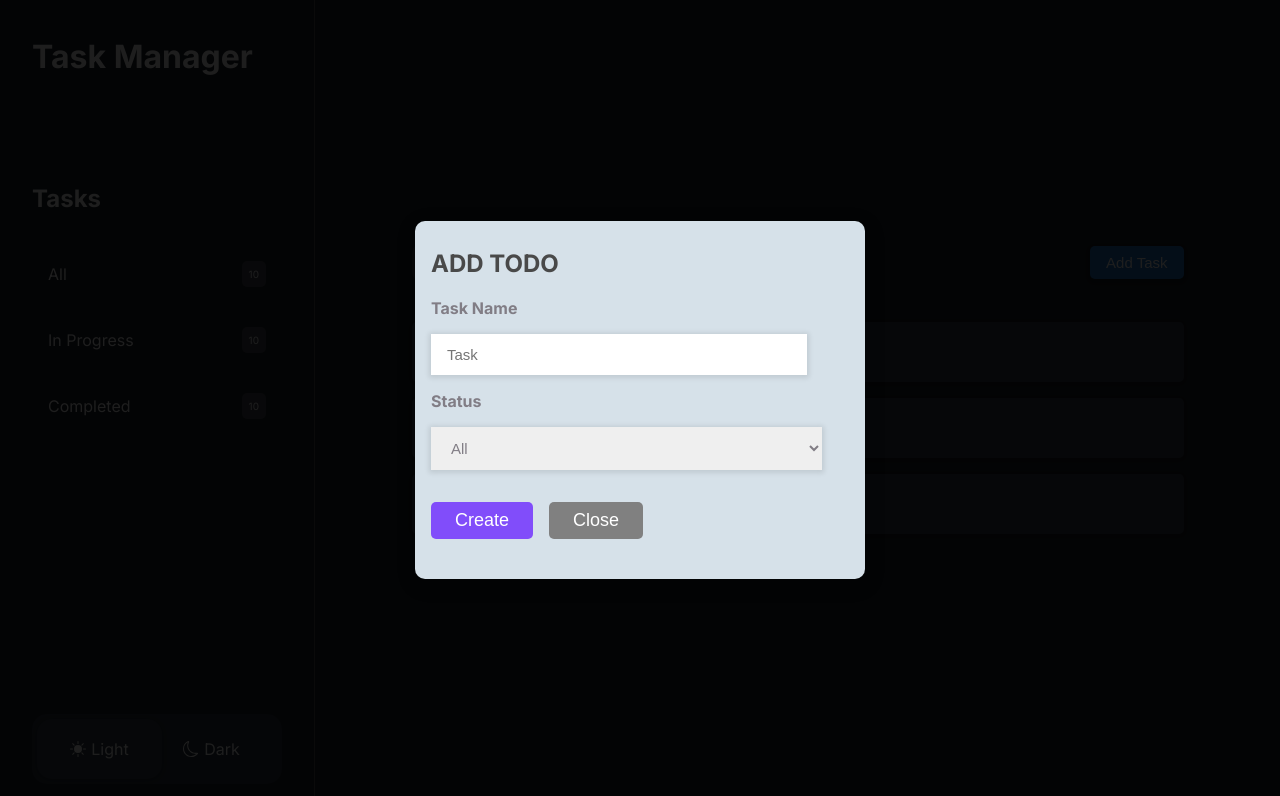
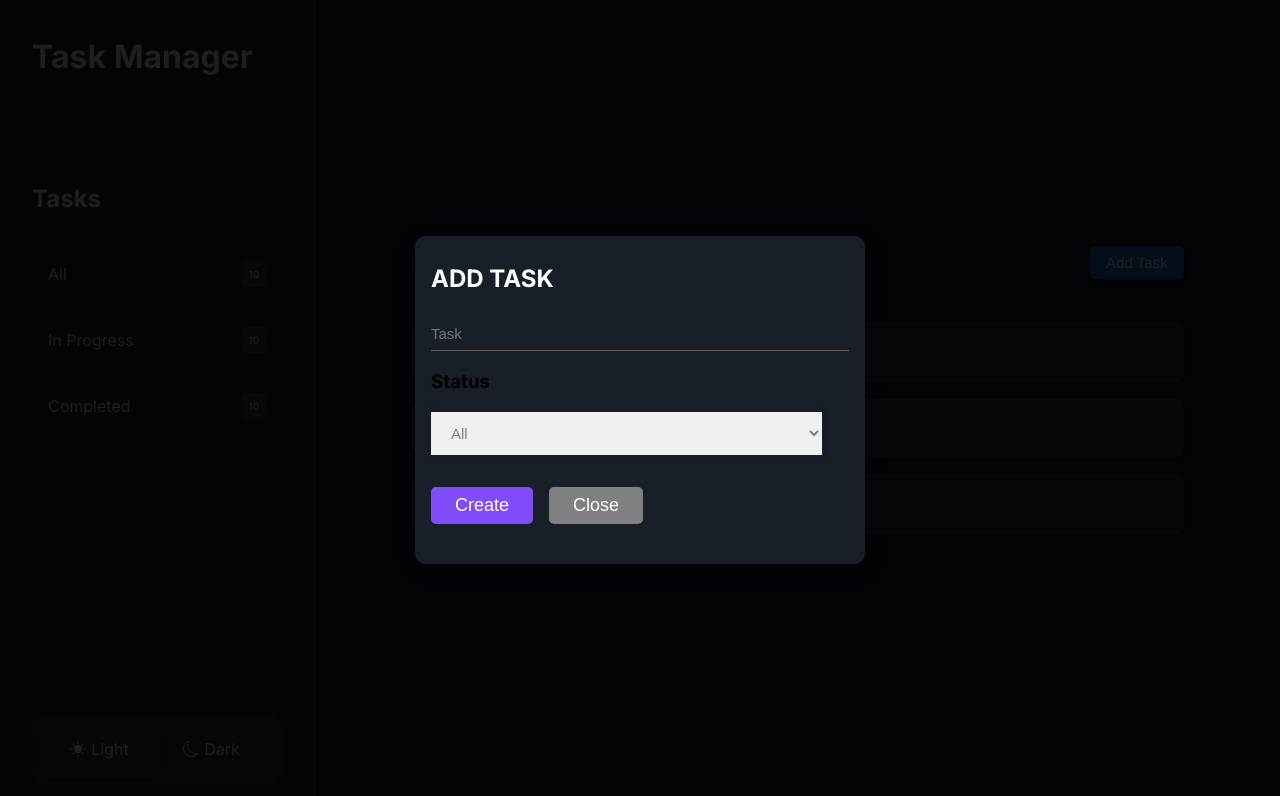
Before and after one commit to wx-it/reactjs-to-do-app, a React (Create React App) app: page / in a window 1280 px wide. Both pictures are taken after a click on the button "Add Task". Shown: the top 796 px of the page. Built offline with nearby package versions, Linux system fonts and the light colour scheme.

Commit message:
create task popup styling not done

```diff
--- a/src/components/backdrop/backdrop.css
+++ b/src/components/backdrop/backdrop.css
@@ -12,4 +12,5 @@
     justify-content: center;
     align-items: center;
     z-index: 222;
+    overflow: hidden;
 }
--- a/src/components/modal/Modal.jsx
+++ b/src/components/modal/Modal.jsx
@@ -60,9 +60,8 @@ const Modal = ({
         exit={{ y: -300, opacity: 0 }}
       >
         <div className="add-task">
-          <h2> {editId ? "EDIT TODO" : "ADD TODO"} </h2>
+          <h2> {editId ? "EDIT TASK" : "ADD TASK"} </h2>
           <form action="" onSubmit={onSubmit}>
-            <h3>Task Name</h3>
             <input
               type="text"
               placeholder="Task"
--- a/src/components/modal/modal.css
+++ b/src/components/modal/modal.css
@@ -4,27 +4,23 @@
   width: 450px;
   border-radius: 10px;
   padding: 0.5rem 1rem;
-  background-color: rgb(214, 225, 233);
+  background-color: #181F28;
   box-shadow: 1px 5px 20px rgba(0, 0, 0, 0.2);
   z-index: 222;
 }
 
 .add-task h2 {
-  color: rgb(73, 73, 73);
-}
-
-.add-task h3 {
-  color: rgb(129, 125, 133);
-  font-size: 16px;
+  color: white;
 }
 
 .add-task form input {
   border: none;
-  width: 90%;
-  padding: 0.75rem 0rem 0.75rem 1rem;
+  border-bottom: 1px #5F5F5F solid ;
+  width: 100%;
+  background-color: transparent;
+  padding: 0.75rem 0rem 0.5rem 0rem;
   font-size: 15px;
   color: rgb(129, 125, 133);
-  box-shadow: 0px 1px 5px 2px rgba(0, 0, 0, 0.1);
 
 }
 
--- a/src/components/tasks/tasks.css
+++ b/src/components/tasks/tasks.css
@@ -12,7 +12,7 @@
   gap: 1rem;
 }
 
-.all-tasks button {
+.task button {
   font-size: 15px;
   color: white;
   background-color: rgba(68, 72, 82, 1);
@@ -40,7 +40,7 @@
   background-color: #333F4A ;
   margin: 1rem 0;
   padding: 0.25rem 1rem;
-  border-radius: 5px;
+  border-radius: 10px;
   box-shadow: 0px 1px 5px 2px rgba(0, 0, 0, 0.1);
   color: white;
 }
```
